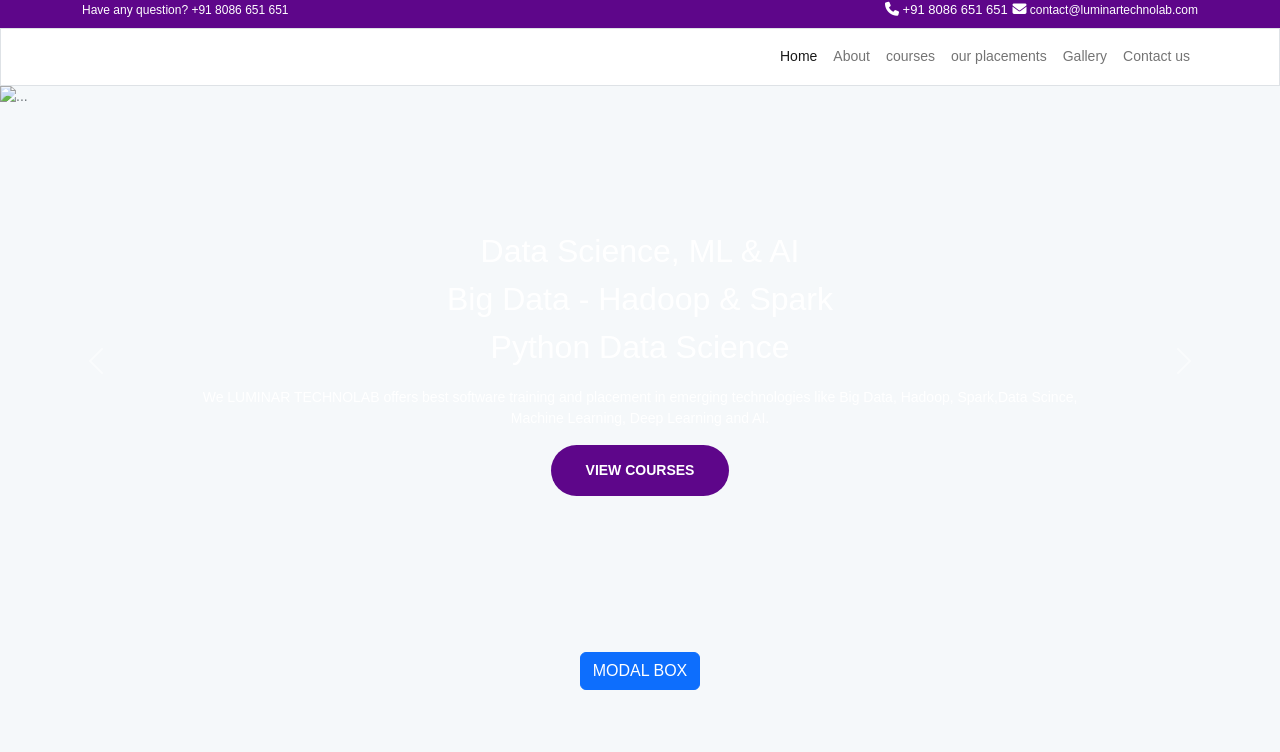
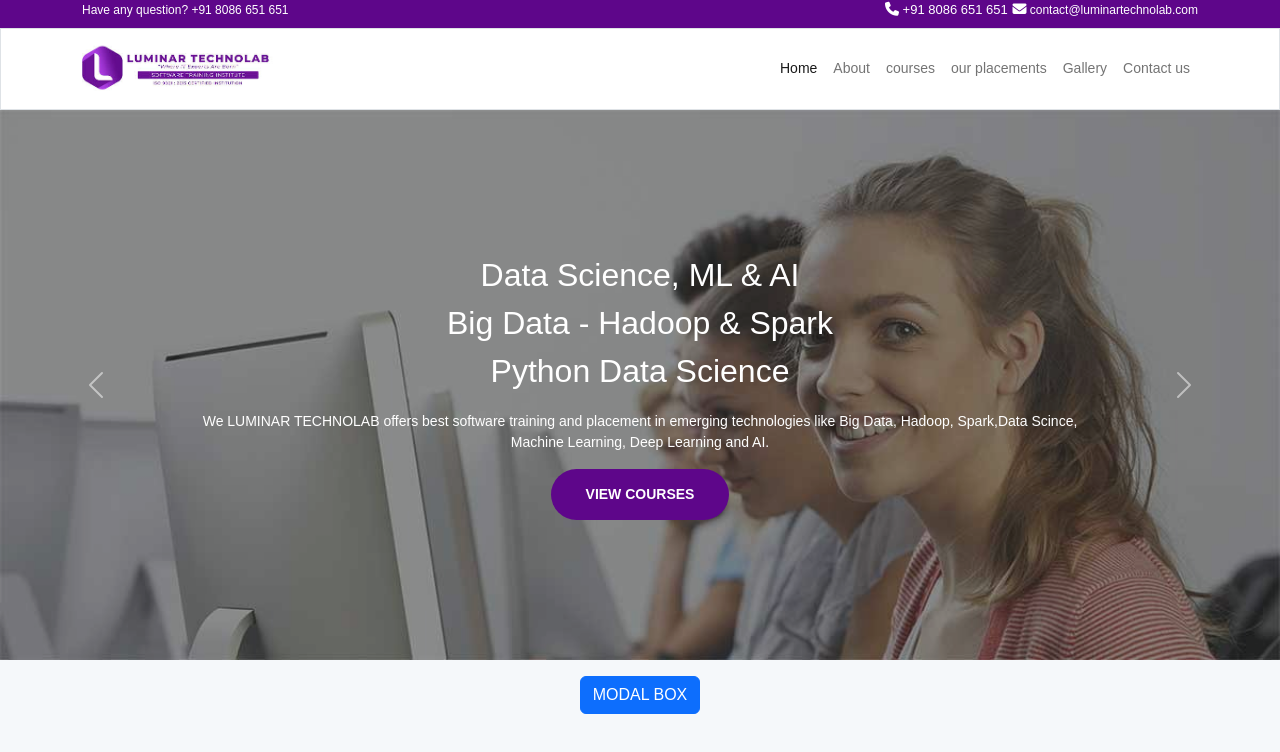
Before and after one commit to Manikandanvibu/luminarwebsite, a plain HTML site: page index.html in a window 1280 px wide. Drawn offline with nearby package versions, Linux system fonts and the light colour scheme.

Commit message:
first commit

```diff
--- a/index.html
+++ b/index.html
@@ -88,7 +88,7 @@
 <!-- 2nd navbar -->
         <nav class="navbar navbar-expand-lg border" style="background-color: #ffffff;">
             <div class="container">
-              <a class="navbar-brand" href="#"><img src="./image/lumi.jfif" alt="" style="width: 200px;"></a>
+              <a class="navbar-brand" href="#"><img src="./lumi.jfif" alt="" style="width: 200px;"></a>
               <button class="navbar-toggler" type="button" data-bs-toggle="collapse" data-bs-target="#navbarSupportedContent" aria-controls="navbarSupportedContent" aria-expanded="false" aria-label="Toggle navigation">
                 <span class="navbar-toggler-icon"></span>
               </button>
@@ -122,7 +122,7 @@
 <div id="carouselExampleFade" class="carousel slide carousel-fade" data-bs-ride="carousel">
   <div class="carousel-inner">
     <div class="carousel-item active" data-bs-interval="3500">
-      <img src="./image/86847bdb-eacb-4a34-b326-d82784b1876e.jfif" class="d-block w-100" alt="...">
+      <img src="./86847bdb-eacb-4a34-b326-d82784b1876e.jfif" class="d-block w-100" alt="...">
       <div class="carousel-caption" style="margin-bottom: 100px;" id="vibu">
         <p style="font-size: xx-large; text-transform: capitalize;">kerala no:1 it finishing school <br>placement assistance</p>
         <p>We at LUMINAR TECHNOLAB offers best software training and placement in emerging technologies like BIG DATA, Data Science, Machine Learning,PYTHON, Software Testing.</p>
@@ -130,7 +130,7 @@
       </div>
     </div>
     <div class="carousel-item" data-bs-interval="3500">
-      <img src="./image/WhatsApp Image 2022-10-13 at 1.54.27 AM.jpeg" class="d-block w-100" alt="...">
+      <img src="./WhatsApp Image 2022-10-13 at 1.54.27 AM.jpeg" class="d-block w-100" alt="...">
       <div class="carousel-caption" style="margin-bottom: 100px;" id="vibu">
         <p style="font-size: xx-large; text-transform: capitalize;">Data Science, ML &amp; AI<br> Big Data - Hadoop &amp; Spark <br> Python Data Science</p>
         <p>We LUMINAR TECHNOLAB offers best software training and placement in emerging technologies like Big Data, Hadoop, Spark,Data Scince, Machine Learning, Deep Learning and AI.</p>
```
Also changed, not shown: lumi.jfif (added).
